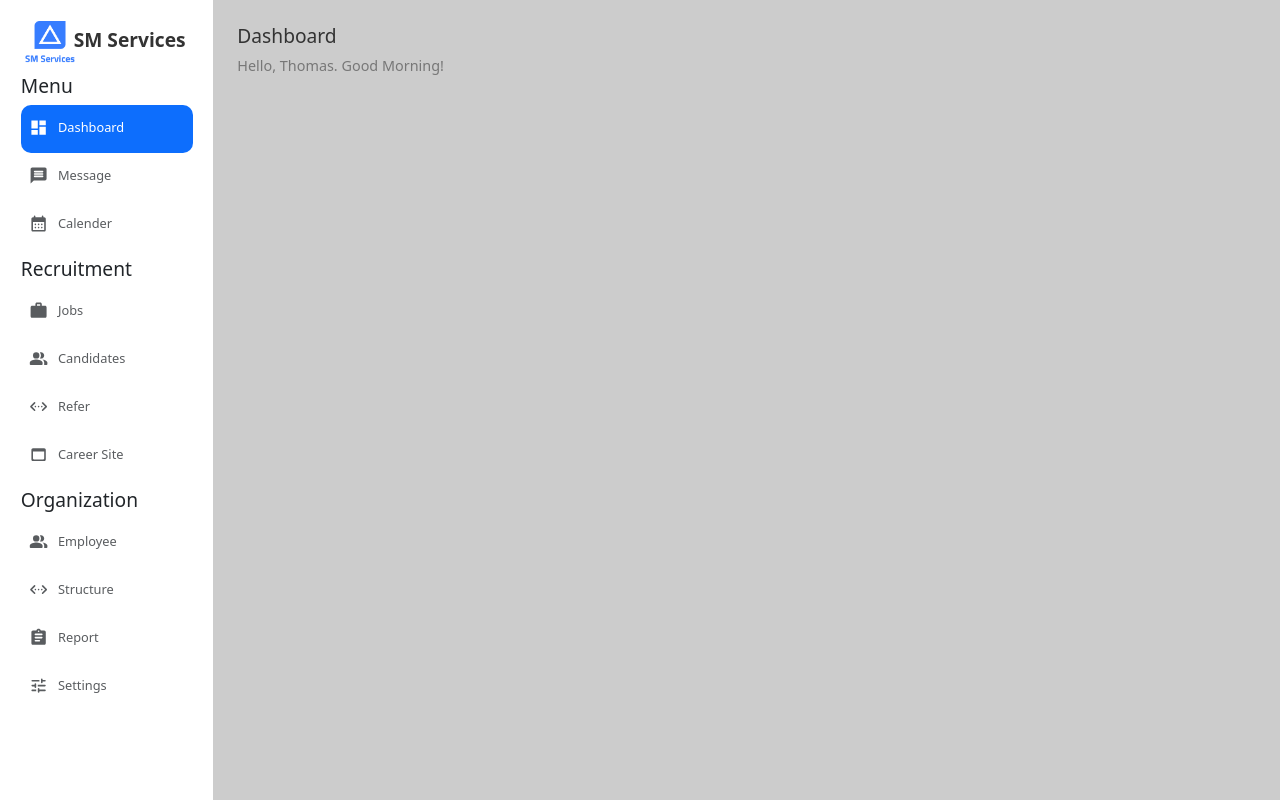
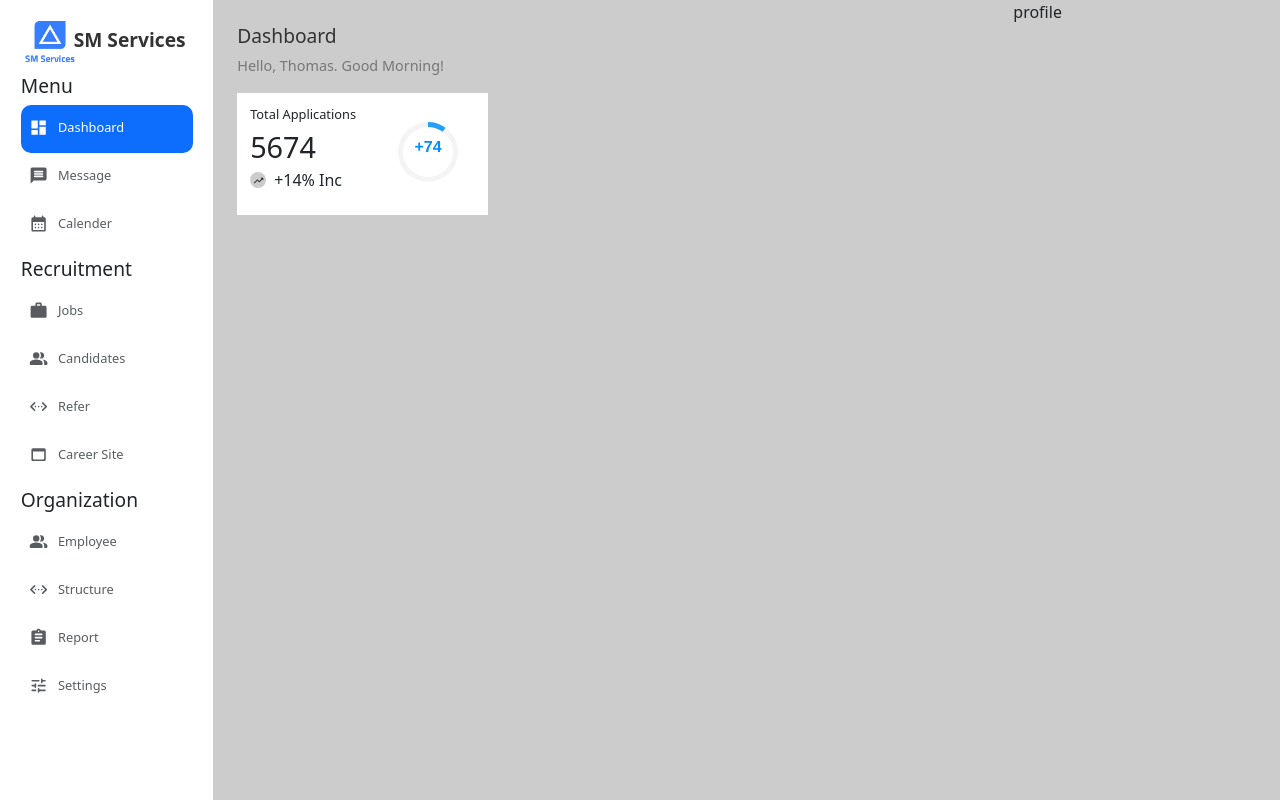
Before and after one commit to Manoj-880/Employ-managment-frontend, a React (Create React App) app: page / in a window 1280 px wide. Built offline with nearby package versions, Linux system fonts and the light colour scheme.

Commit message:
modify the card donut chart and style them

```diff
--- a/package.json
+++ b/package.json
@@ -10,8 +10,10 @@
     "@testing-library/jest-dom": "^5.17.0",
     "@testing-library/react": "^13.4.0",
     "@testing-library/user-event": "^13.5.0",
+    "apexcharts": "^3.44.0",
     "bootstrap": "^5.3.2",
     "react": "^18.2.0",
+    "react-apexcharts": "^1.4.1",
     "react-bootstrap": "^2.9.1",
     "react-dom": "^18.2.0",
     "react-router-dom": "^6.18.0",
--- a/src/App.css
+++ b/src/App.css
@@ -6,6 +6,10 @@
   --darkgrey: #777
 }
 
+*{
+  margin: 0;
+  padding: 0;
+}
 /* --------- Login Page CSS ----------- */
 
 .loginpage {
@@ -118,6 +122,9 @@
 /* --------------------Dashboard CSS--------------- */
 
 .dashboard{
+  display: flex;
+}
+.dashboard-main{
   padding: 1.5rem;
 }
 .dash-greet{
@@ -134,3 +141,31 @@
   font-size: 0.9rem;
   color: var(--darkgrey);
 }
+.dashboard-card-item{
+  background-color: var(--white);
+  padding: 0.8rem;
+  display: flex;
+}
+.dashboard-card-item p{
+  margin: 0;
+}
+.dashboard-card-title{
+  font-size: 0.8rem;
+}
+.dashboard-card-value{
+  font-size: 1.8rem;
+}
+.dashboard-card-content-increment{
+  display: flex;
+  align-items: baseline;
+  gap: 0.5rem;
+}
+.dashboard-card-icon{
+  display: flex;
+  justify-content: center;
+  align-items: center;
+  height: 1rem;
+  width: 1rem;
+  background-color: var(--gray);
+  border-radius: 50%;
+}
--- a/src/components/mainpage components/dashboard.jsx
+++ b/src/components/mainpage components/dashboard.jsx
@@ -1,12 +1,74 @@
 import React from "react";
+import TrendingUpIcon from "@mui/icons-material/TrendingUp";
+import ReactApexChart from "react-apexcharts";
+import "apexcharts/dist/apexcharts.css";
 
 const Dashboard = () => {
+  const dashboardChartData = {
+    series: [10],
+    options: {
+      chart: {
+        height: 120,
+        type: "radialBar",
+      },
+      plotOptions: {
+        radialBar: {
+          dataLabels:{
+            value:{
+              show: false
+            },
+            labels:{
+              style:{
+                colors:['#333333'],
+                fontSize: "0.5rem"
+              }
+            }
+          },
+          hollow: {
+            size: "50%",
+          }
+        },
+      },
+      labels: ["+74"],
+      dataLabels: {
+        show: true,
+      },
+    },
+  };
+
   return (
     <div className="dashboard col-12">
-      <div className="dash-greet">
-        <h4>Dashboard</h4>
-        <p>Hello, Thomas. Good Morning!</p>
+      <div className="dashboard-main col-9">
+        <div className="dash-greet">
+          <h4>Dashboard</h4>
+          <p>Hello, Thomas. Good Morning!</p>
+        </div>
+        <div className="dashboard-cards col-12">
+          <div className="dashboard-card-item col-4">
+            <div className="dashboard-card-content col-7">
+              <p className="dashboard-card-title">Total Applications</p>
+              <p className="dashboard-card-value">5674</p>
+              <div className="dashboard-card-content-increment">
+                <div className="dashboard-card-icon">
+                  {React.cloneElement(<TrendingUpIcon />, {
+                    style: { fontSize: "0.7rem" },
+                  })}
+                </div>
+                <p className="dashboard-card-increment-value">+14% Inc</p>
+              </div>
+            </div>
+            <div className="dashboard-card-chart col-5">
+              <ReactApexChart
+                options={dashboardChartData.options}
+                series={dashboardChartData.series}
+                type="radialBar"
+                height={120}
+              />
+            </div>
+          </div>
+        </div>
       </div>
+      <div className="dashboard-profile col-3">profile</div>
     </div>
   );
 };
```
Also changed, not shown: 1 other file (tests, documents, lock files or other folders).
